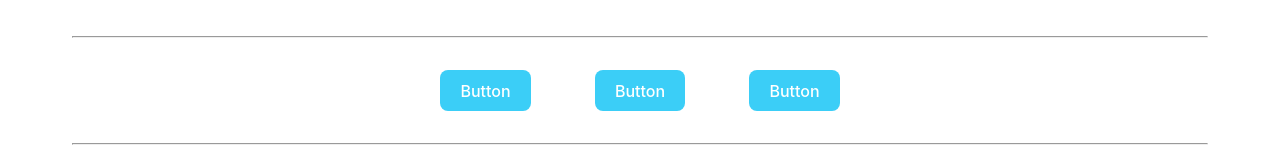
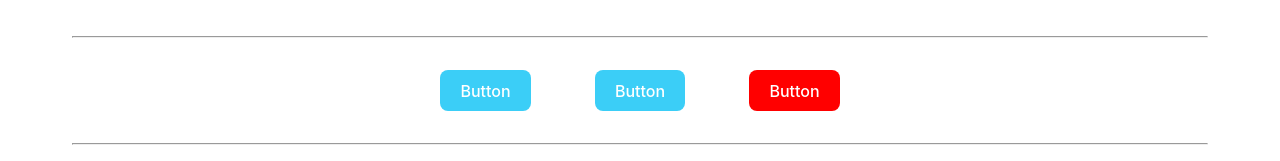
Before and after one commit to hirano510/react-basic-main, a React (Vite) app: page / in a window 1280 px wide. Shown: the part 271-432 px from the top of the page. Built offline with nearby package versions, Linux system fonts and the light colour scheme; no server answers.

Commit message:
React Lesson Cssについて

```diff
--- a/package.json
+++ b/package.json
@@ -11,6 +11,7 @@
   },
   "dependencies": {
     "axios": "^1.4.0",
+    "clsx": "^2.1.1",
     "prop-types": "^15.8.1",
     "react": "^18.2.0",
     "react-dom": "^18.2.0"
--- a/src/App.jsx
+++ b/src/App.jsx
@@ -1,6 +1,6 @@
 import reactLogo from './assets/react.svg'
 import styles from './App.module.css'
-import Button from './components/Button'
+import { Button } from './components/Button'
 import { Profile } from './components/Profile'
 import { Country } from './components/Country'
 import { Card } from './components/Card'
@@ -22,7 +22,7 @@ export const App = () => {
 
       <Button />
       <Button />
-      <Button />
+      <Button isActive={true} />
 
       <hr />
 
@@ -57,6 +57,10 @@ export const App = () => {
       <hr />
 
       <CharacterImage />
+
+      <hr />
+
+
     </div>
   )
 }
--- a/src/components/Button/index.jsx
+++ b/src/components/Button/index.jsx
@@ -1,7 +1,6 @@
 import styles from './index.module.css'
+import clsx from 'clsx'
 
-export default function Button() {
-  return (
-    <button className={styles.button}>Button</button>
-  )
+export const Button = ({ className, isActive }) => {
+  return <button className={clsx(className, styles.button, { [styles.active]: isActive })}>Button</button>
 }
--- a/src/components/Button/index.module.css
+++ b/src/components/Button/index.module.css
@@ -9,3 +9,7 @@
 .button:focus {
   outline: none;
 }
+
+.active {
+  background-color: red;
+}
```
Also changed, not shown: 1 other file (tests, documents, lock files or other folders).
